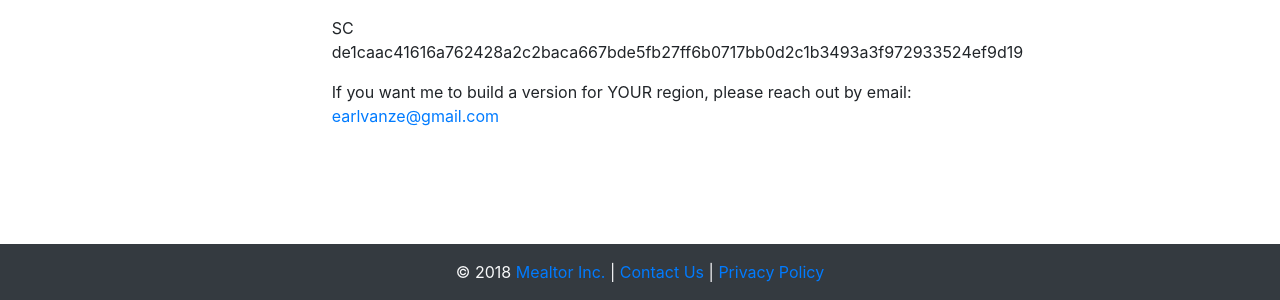
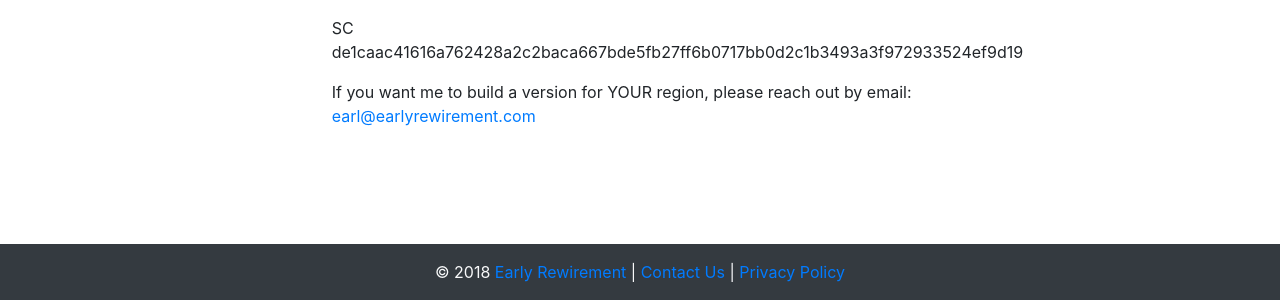
Before and after one commit to earlvanze/Paragon-MLS-API-Interface, a Flask app: page / in a window 1280 px wide. Shown: the part 4703-5003 px from the top of the page. Run offline with Flask 2, Linux system fonts and the light colour scheme; some libraries are stand-ins or nearby versions.

Commit message:
Migrate to EarlyRewirement.com

```diff
--- a/main.py
+++ b/main.py
@@ -26,7 +26,7 @@ if args['dev_mode']:
     redirect_uri = 'https://localhost:8080/callback'						# for testing on local computer or Google App Engine
 else:
     #redirect_uri = 'https://api-project-32857849252.appspot.com/callback'	# for live deployment in Google App Engine
-    redirect_uri = 'https://rentals.mymealtor.com/callback'				# for live deployment with subdomain in Google App Engine
+    redirect_uri = 'https://rentals.earlyrewirement.com/callback'				# for live deployment with subdomain in Google App Engine
 
 client_secret_filename = "client_secret.json"
 with open(client_secret_filename, 'r') as file:
--- a/templates/index.html
+++ b/templates/index.html
@@ -41,8 +41,8 @@
 				I recommend leaving these formulas in place.</p>
 				<p>This spreadsheet was derived from the PDF available at
 				<a href="https://www.biggerpockets.com/renewsblog/easily-analyzing-rental-properties-four-square-method/" rel="nofollow">BiggerPockets.com</a></p>
-				<p>You can try out a live demo of the program at <a href="https://rentals.mymealtor.com/app" rel="nofollow">
-				<b></b></a><b><a href="https://rentals.mymealtor.com/app" rel="nofollow">https://rentals.mymealtor.com/app</a></b>. Go to the Google Sheet and click File &gt; Make a Copy if it doesn't ask you to copy automatically.
+				<p>You can try out a live demo of the program at <a href="https://rentals.earlyrewirement.com/app" rel="nofollow">
+				<b></b></a><b><a href="https://rentals.earlyrewirement.com/app" rel="nofollow">https://rentals.mymealtor.com/app</a></b>. Go to the Google Sheet and click File &gt; Make a Copy if it doesn't ask you to copy automatically.
 				Make your own copy of the Google spreadsheet linked above and copy your own Google Sheet's ID
 				(derived from the URL <a href="https://docs.google.com/spreadsheets/d/%7BSPREADSHEET_ID%7D" rel="nofollow">https://docs.google.com/spreadsheets/d/{SPREADSHEET_ID}</a>) to the Google Sheet ID box on the form. The only required fields are the Google Sheet ID in the field at the bottom, and the MLS number(s) pasted in the big text box.</p>
 				<p>I've tested this with globalmls, imls, hudson, gamls, and triangle regions/system IDs I found on Twitter.
@@ -140,7 +140,7 @@
 				<p>LTC	LQymEUqGK9dBeugi2bNNtt4LEGpm6bMYjJ</p>
 				<p>NEO/GAS	ALfeqEsmEexzk5RFGUZinedMAtjnfUz4f7</p>
 				<p>SC	de1caac41616a762428a2c2baca667bde5fb27ff6b0717bb0d2c1b3493a3f972933524ef9d19</p>
-				<p>If you want me to build a version for YOUR region, please reach out by email: <a href="mailto:earlvanze@gmail.com">earlvanze@gmail.com</a></p>
+				<p>If you want me to build a version for YOUR region, please reach out by email: <a href="mailto:earl@earlyrewirement.com">earl@earlyrewirement.com</a></p>
 				</article>
 			</section>
 			</div>
@@ -149,6 +149,6 @@
 </body>
 <footer class="page-footer font-small footer-dark bg-dark text-light">
 	<div class="footer-copyright text-center py-3" style="padding-top: 60px">© 2018
-		<a href="https://mymealtor.com">Mealtor Inc.</a> | <a href="https://mymealtor.com/contact.html">Contact Us</a> | <a href="https://mymealtor.com/privacy-policy.html">Privacy Policy</a>
+		<a href="https://earlyrewirement.com">Early Rewirement</a> | <a href="https://mymealtor.com/contact.html">Contact Us</a> | <a href="https://mymealtor.com/privacy-policy.html">Privacy Policy</a>
 	</div>
 </footer>
```
